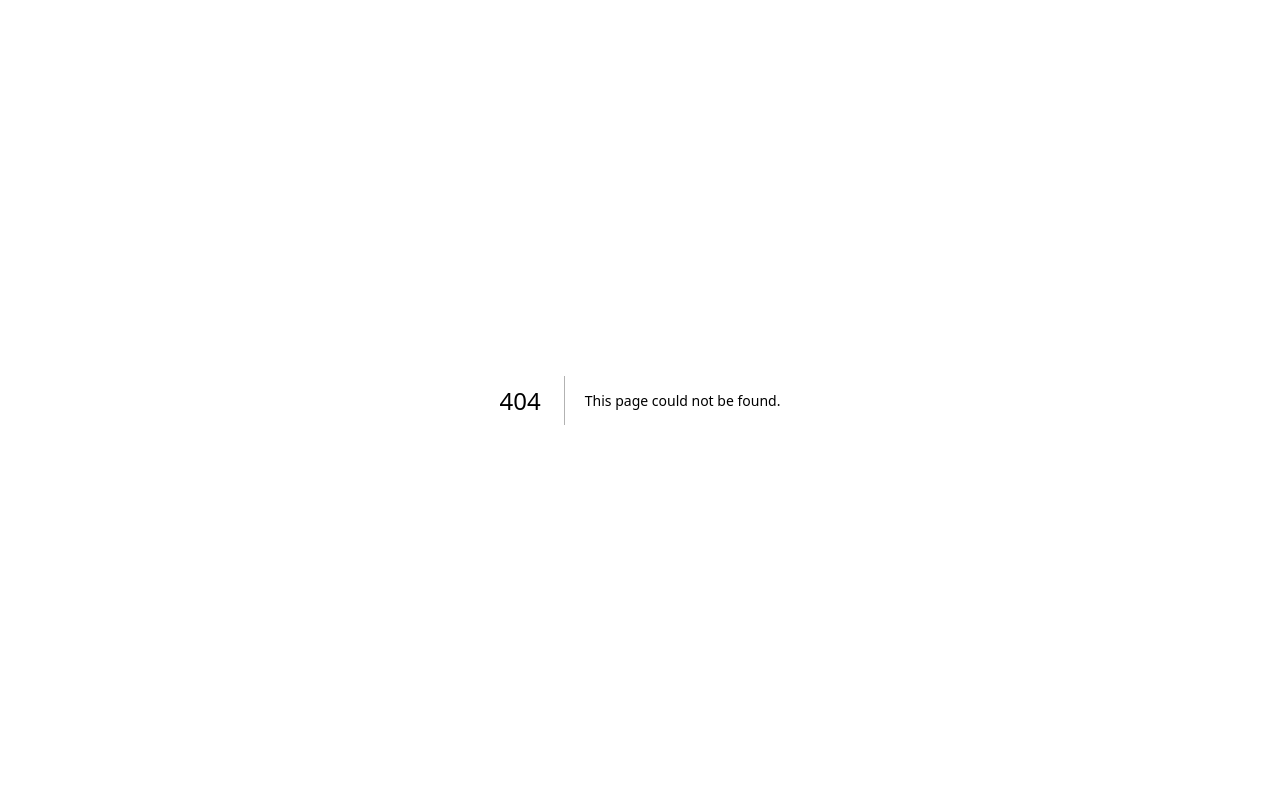
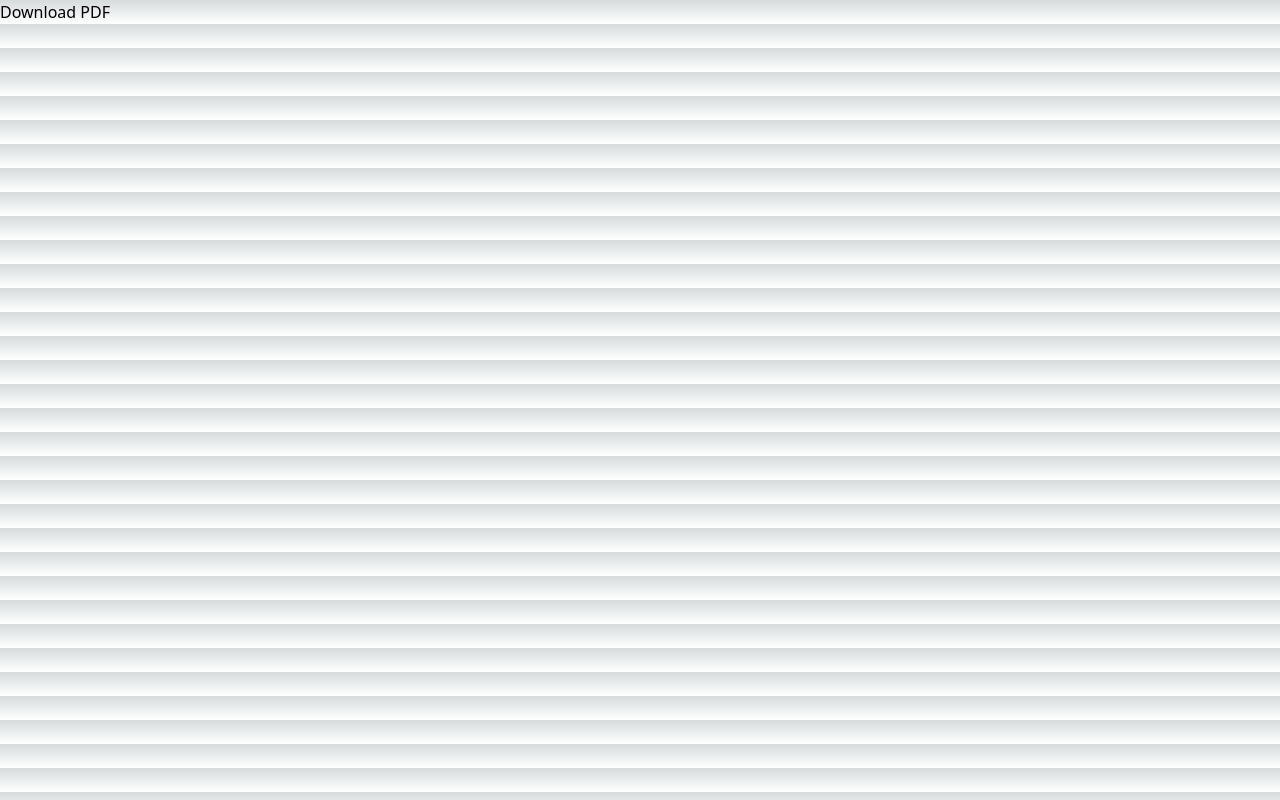
Before and after one commit to upload-empresa/amandapdf, a Next.js app in the folder pdf/: page /pdfnode in a window 1280 px wide. Before the commit this address had no page. Built offline with nearby package versions, Linux system fonts and the light colour scheme.

Commit message:
dependencias

```diff
--- /dev/null
+++ b/pdf/pages/pdfnode.tsx
@@ -0,0 +1,37 @@
+import { useState } from 'react';
+import axios from 'axios';
+import { saveAs } from 'file-saver';
+
+export default function Home() {
+    const [formData, setFormData] = useState({
+        name: '',
+        receiptId: 0,
+        price1: 0,
+        price2: 0,
+    });
+
+    const handleChange = (e) => {
+        const { name, value } = e.target;
+        setFormData((prevData) => ({
+            ...prevData,
+            [name]: value,
+        }));
+    };
+
+    const createAndDownloadPdf = async () => {
+        try {
+            const response = await axios.post('http://localhost:5000/create-pdf', formData);
+            const pdfBlob = new Blob([response.data], { type: 'application/pdf' });
+            saveAs(pdfBlob, 'newPdf.html');
+        } catch (error) {
+            console.error('Error creating or downloading PDF:', error);
+        }
+    };
+
+    return (
+        <div>
+
+            <button onClick={createAndDownloadPdf}>Download PDF</button>
+        </div>
+    );
+}
```
Also changed, not shown: pdf/package.json (+8 -5 lines), 1 other file (tests, documents, lock files or other folders).
